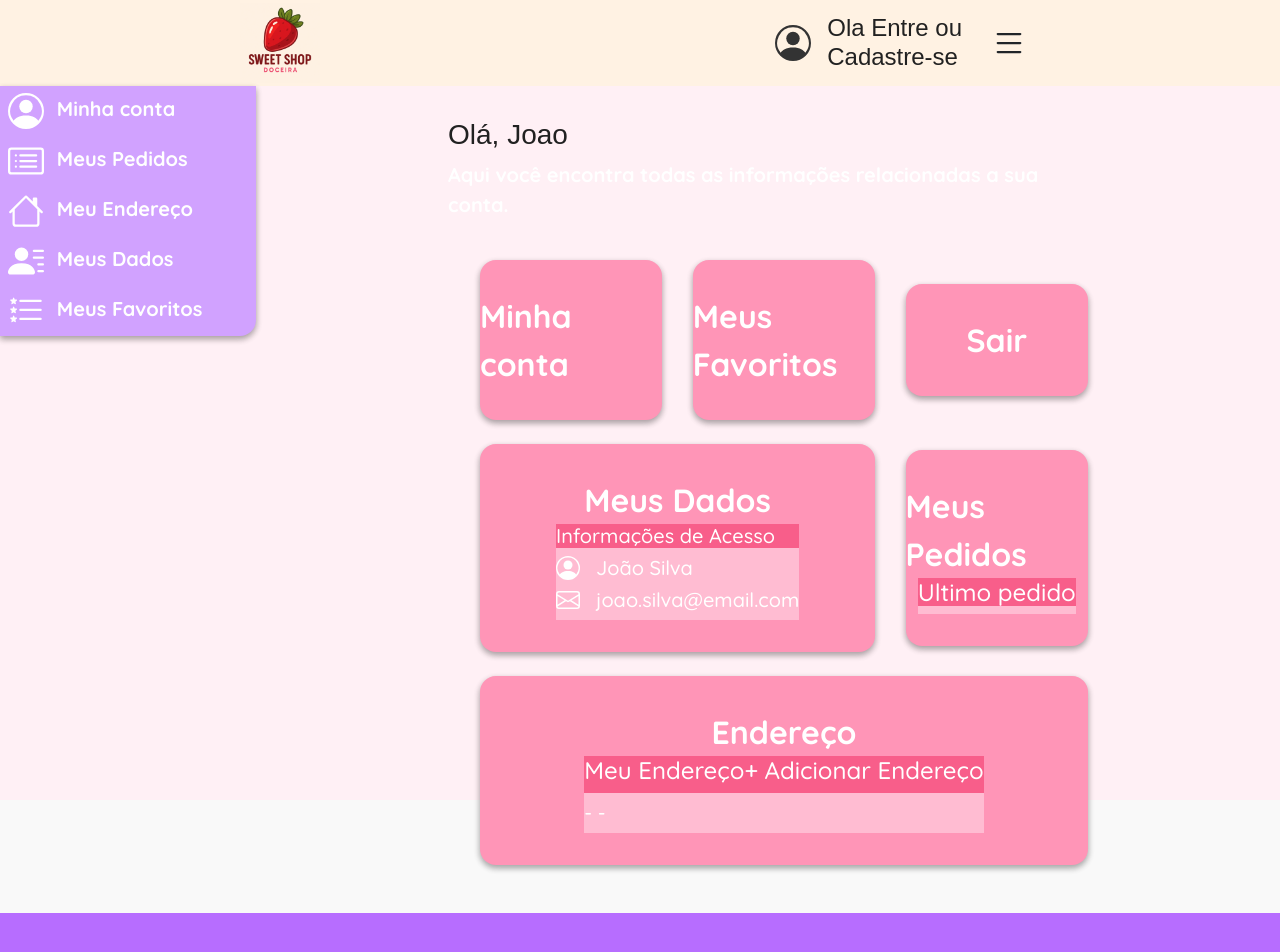
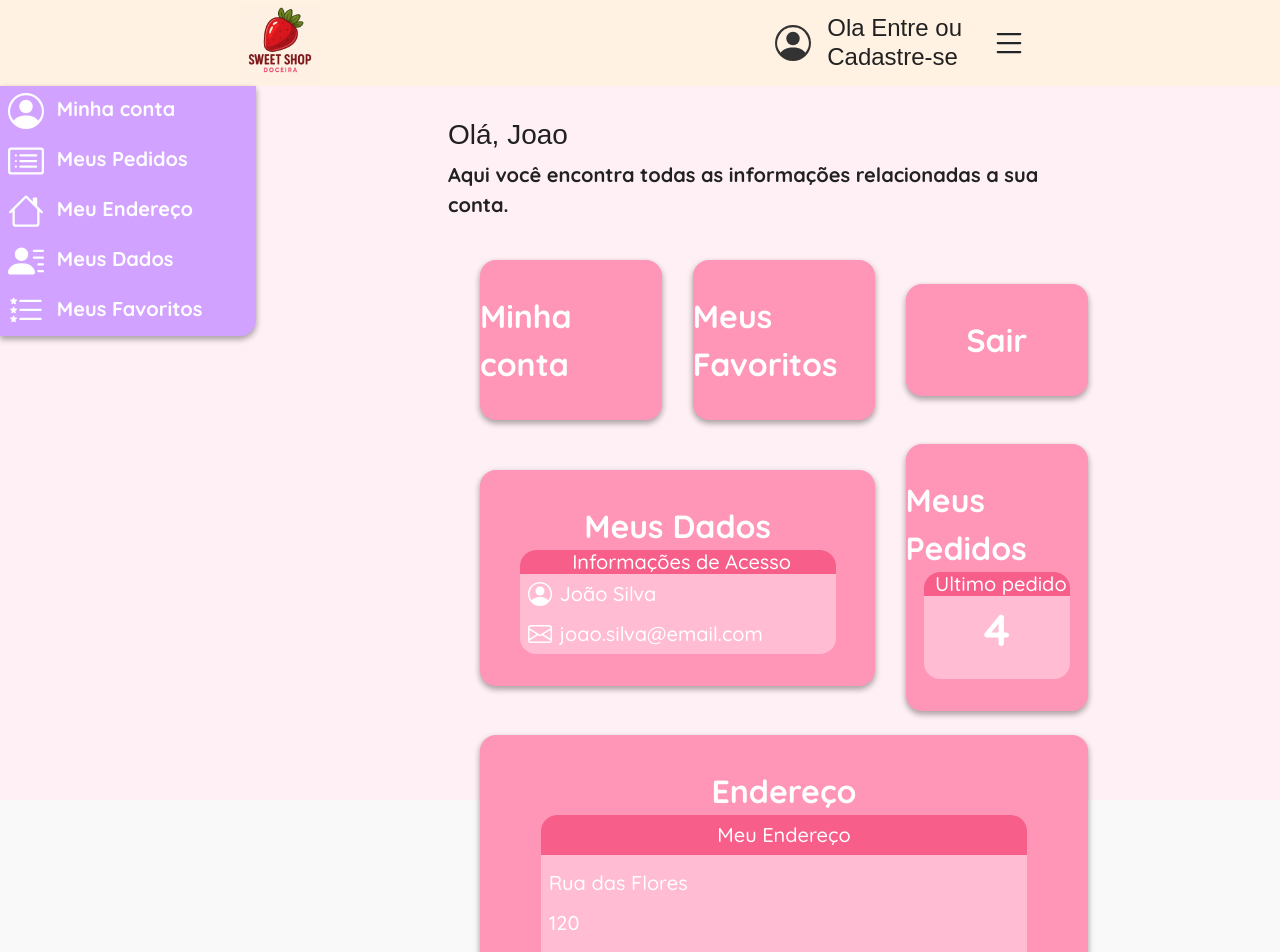
Before and after one commit to joaoviccardoso/Doceria, a React (Vite) app: page /minhaConta in a window 1280 px wide. Shown: the top 952 px of the page. Built offline with nearby package versions, Linux system fonts and the light colour scheme.

Commit message:
melhorado o design da pagina cliente

```diff
--- a/public/data/pedidos.json
+++ b/public/data/pedidos.json
@@ -35,5 +35,19 @@
     "total": 171.9,
     "status": "Entregue",
     "pagamento": "Pix"
+  },
+
+  {
+    "orderId": "PED12349",
+    "customerId": 1,
+    "date": "29/10/25 ás 15:10",
+    "items": [
+      { "productTitle": "Bolo de Limão", "quantity": 1, "price": 82.9, "image": "/assets/boloDeLimao.png"},
+      { "productTitle": "Bolo Prestígio", "quantity": 1, "price": 89.0, "image": "/assets/BolodeChocolatecomCoco.png"},
+      { "productTitle": "Bolo Prestígio", "quantity": 1, "price": 89.0, "image": "/assets/BolodeChocolatecomCoco.png"}
+    ],
+    "total": 250,
+    "status": "Entregue",
+    "pagamento": "Dinheiro"
   }
 ]
--- a/src/componentes/Footer/footer.css
+++ b/src/componentes/Footer/footer.css
@@ -4,6 +4,7 @@
     justify-content: center;
     align-items: center;
     background-color: var(--roxo-banner);
+    margin-top: 5rem;
 }
 
 .secao-informacao-contato{
--- /dev/null
+++ b/src/componentes/InformacaoDoCliente/index.jsx
@@ -0,0 +1,23 @@
+import Botao from '../Botao'
+import './informacaoCliente.css'
+
+function InformacoesCliente(){
+    return(
+        <header className='container-tituloEndereco'>
+                <div>
+                    <h1 id="titulo-endereco">Olá, João</h1>
+                    <p style={{color : "#212121"}}>Aqui você encontra todas as informações relacionadas aos seus endereços.</p>
+                </div>
+
+                <div>
+                    <Botao
+                        text="Adicionar Endereço +"
+                        aria-label="Adicionar novo endereço"
+                        className="btnAdicionarEndereco"
+                />
+            </div>
+        </header>
+    )
+}
+
+export default InformacoesCliente
--- /dev/null
+++ b/src/componentes/InformacaoDoCliente/informacaoCliente.css
@@ -0,0 +1,6 @@
+.container-tituloEndereco{
+    display: flex;
+    align-items: center;
+    justify-content: space-between;
+    margin: 2.5rem 0;
+}
--- a/src/paginas/EnderecoCliente/endereco.css
+++ b/src/paginas/EnderecoCliente/endereco.css
@@ -1,12 +1,5 @@
 .main-endereco{
     display: flex;
-}
-
-.container-tituloEndereco{
-    display: flex;
-    align-items: center;
-    justify-content: space-between;
-    margin: 2.5rem 0;
 }
 
 .container-navegacaoCliente{
--- a/src/paginas/EnderecoCliente/index.jsx
+++ b/src/paginas/EnderecoCliente/index.jsx
@@ -2,6 +2,7 @@ import { useEffect, useState } from 'react'
 import MenuCliente from '../../componentes/menuCliente'
 import './endereco.css'
 import Botao from '../../componentes/Botao';
+import InformacoesCliente from '../../componentes/InformacaoDoCliente';
 
 function Endereco(){
     const [dadosCliente, setDadosCliente] = useState([]);
@@ -28,20 +29,7 @@ function Endereco(){
             </nav>
 
             <section className="container-endereco" aria-labelledby="titulo-endereco">
-                <header className='container-tituloEndereco'>
-                    <div>
-                        <h1 id="titulo-endereco">Olá, {dadosCliente[0]?.name}</h1>
-                        <p>Aqui você encontra todas as informações relacionadas aos seus endereços.</p>
-                    </div>
-
-                    <div>
-                        <Botao
-                            text="Adicionar Endereço +"
-                            aria-label="Adicionar novo endereço"
-                            className="btnAdicionarEndereco"
-                        />
-                    </div>
-                </header>
+                <InformacoesCliente/>
 
 
 
--- a/src/paginas/MeusDados/index.jsx
+++ b/src/paginas/MeusDados/index.jsx
@@ -3,6 +3,7 @@ import Input from '../../componentes/Input'
 import MenuCliente from '../../componentes/menuCliente'
 import './meusDados.css'
 import Botao from '../../componentes/Botao'
+import InformacoesCliente from '../../componentes/InformacaoDoCliente'
 
 function MeusDados(){
     const [meusDados, setMeusDados] = useState([])
@@ -27,10 +28,9 @@ function MeusDados(){
             </section>
 
             <section className='container-meusDados'>
-                <div>
-                    <h2>Olá, {meusDados[0]?.name}</h2>
-                    <p>Aqui você encontra todas as informações relacionadas a sua conta.</p>
-                </div>
+
+                <InformacoesCliente/>
+
                 <form action="" className='form-meusDados'>
 
                     <div className='containerForm-NomeCliente'>
--- a/src/paginas/MeusPedidos/index.jsx
+++ b/src/paginas/MeusPedidos/index.jsx
@@ -1,7 +1,7 @@
 import { useEffect, useState } from 'react'
 import MenuCliente from '../../componentes/menuCliente'
 import './meusPedidos.css'
-import Botao from '../../componentes/Botao'
+import InformacoesCliente from '../../componentes/InformacaoDoCliente'
 
 function MeusPedidos(){
     const [pedidosCliente, setPedidosCliente] = useState([])
@@ -14,7 +14,6 @@ function MeusPedidos(){
             }
             const pedidosClenteDados = await dados.json()
             setPedidosCliente(pedidosClenteDados)
-            console.log(pedidosClenteDados)
         }
 
         PegarValorPedidos()
@@ -27,20 +26,7 @@ function MeusPedidos(){
             </nav>
 
             <section className='container-pedido'>
-                <header className='container-tituloEndereco'>
-                    <div>
-                        <h1 id="titulo-endereco">Olá, João</h1>
-                        <p style={{color : "#212121"}}>Aqui você encontra todas as informações relacionadas aos seus endereços.</p>
-                    </div>
-
-                    <div>
-                        <Botao
-                            text="Adicionar Endereço +"
-                            aria-label="Adicionar novo endereço"
-                            className="btnAdicionarEndereco"
-                        />
-                    </div>
-                </header>
+                <InformacoesCliente/>
 
                 <section className='container-pedidos'>
                     <div className="accordion" id="accordionPedidos">
--- a/src/paginas/MinhaConta/index.jsx
+++ b/src/paginas/MinhaConta/index.jsx
@@ -5,6 +5,7 @@ import MenuCliente from '../../componentes/menuCliente'
 
 function MinhaConta() {
     const [usuario, setUsuario] = useState([])
+    const [pedidos, setPedidos] = useState([])
 
     useEffect(() => {
         const fetchUsuario = async () => {
@@ -19,6 +20,21 @@ function MinhaConta() {
         fetchUsuario()
     }, [])
 
+    useEffect(() => {
+        async function fetchPedidos(){
+            const respostaPedidos = await fetch('/data/pedidos.json')
+            if(!respostaPedidos.ok){
+                alert('erro para carregar a mensagem')
+            }
+            const pedidos = await respostaPedidos.json()
+            console.log(pedidos)
+            setPedidos(pedidos)
+        }
+
+        fetchPedidos()
+    }, [])
+
+
     return(
         <main className='main-navegacaoCliente'>
             <section className='container-navegacaoCliente'>
@@ -28,7 +44,7 @@ function MinhaConta() {
             <section className='container-infomacaoCliente'>
                 <div className='container-tituloInformacaoCliente'>
                     <h3>Olá, Joao</h3>
-                    <p>Aqui você encontra todas as informações relacionadas a sua conta.</p>
+                    <p style={{color : "#212121"}}>Aqui você encontra todas as informações relacionadas a sua conta.</p>
                 </div>
 
                 <ul className='ul-infomacaoCliente'>
@@ -69,7 +85,8 @@ function MinhaConta() {
                         <Link className='link-infomacaoCliente' to={'/minhaConta/meusPedidos'}>
                             Meus Pedidos
                             <div className='container-informacaoDePedido'>
-                                <div className='titulo-informacoes'><h4>Ultimo pedido</h4></div>
+                                <div className='titulo-informacoes'><h4 className='h4-titulosMinhaConta'>Ultimo pedido</h4></div>
+                                <p>{pedidos?.length}</p>
                             </div>
                         </Link>
                     </li>
@@ -78,12 +95,12 @@ function MinhaConta() {
                         <Link className='link-infomacaoCliente' to={'/minhaConta/endereco'}>
                             Endereço
                             <div className='container-informacaoDeEndereco'>
-                                <div className='titulo-informacoes container-adicionarEndereco'><h4>Meu Endereço</h4> <h4>+ Adicionar Endereço</h4> </div>
+                                <div className='titulo-informacoes container-adicionarEndereco'><h4 className='h4-titulosMinhaConta'>Meu Endereço</h4></div>
 
-                                <h4 className='h4-titulosMinhaConta'>{usuario[0]?.address.street}</h4>
-                                <h4 className='h4-titulosMinhaConta'>{usuario[0]?.address.number}</h4>
-                                <h4 className='h4-titulosMinhaConta'>{usuario[0]?.address.neighborhood}</h4>
-                                <h4 className='h4-titulosMinhaConta'>{usuario[0]?.address.city} - {usuario[0]?.address.state} - {usuario[0]?.address.cep}</h4>
+                                <h4 className='h4-titulosMinhaConta'>{usuario[0]?.address[0].street}</h4>
+                                <h4 className='h4-titulosMinhaConta'>{usuario[0]?.address[0].number}</h4>
+                                <h4 className='h4-titulosMinhaConta'>{usuario[0]?.address[0].neighborhood}</h4>
+                                <h4 className='h4-titulosMinhaConta'>{usuario[0]?.address[0].city} - {usuario[0]?.address[0].state} - {usuario[0]?.address[0].cep}</h4>
                              </div>
                         </Link>
                     </li>
--- a/src/paginas/MinhaConta/minhaConta.css
+++ b/src/paginas/MinhaConta/minhaConta.css
@@ -43,6 +43,7 @@
     background-color: var(--rosa-cards);
     border-radius: 16px;
     box-shadow: var(--box-cards);
+    height: 100%;
     transition: transform .3s ease;
 }
 
@@ -60,7 +61,7 @@
 
 .container-nomeUsuario, .container-emailUsuario{
     display: flex;
-    gap: 1rem;
+    padding: .5rem;
 }
 
 .container-adicionarEndereco{
@@ -70,14 +71,42 @@
 
 .container-informacaoDeAcesso, .container-informacaoDePedido, .container-informacaoDeEndereco{
     background-color: var(--rosa-muitoclaro);
+    width: 80%;
+    border-radius: 16px;
+}
+
+.container-informacaoDePedido{
+    display: flex;
+    flex-direction: column;
+    align-items: center;
+}
+
+.container-informacaoDePedido p{
+    font-size: var(--font-size-3xl);
+}
+
+.container-informacaoDeEndereco{
+    display: flex;
+    flex-direction: column;
+    gap: 1rem;
+}
+
+.container-adicionarEndereco h4{
+    padding: .5rem;
 }
 
 .titulo-informacoes{
+    display: flex;
+    align-items: center;
+    justify-content: center;
     width: 100%;
     background: var(--rosa-btn);
+    border-radius: 16px 16px 0px 0;
 }
 
 .h4-titulosMinhaConta{
     font-size: var(--font-size-lg);
     color: var(--letra-clara);
+    padding-left: .5rem;
+    margin: 0;
 }
```
